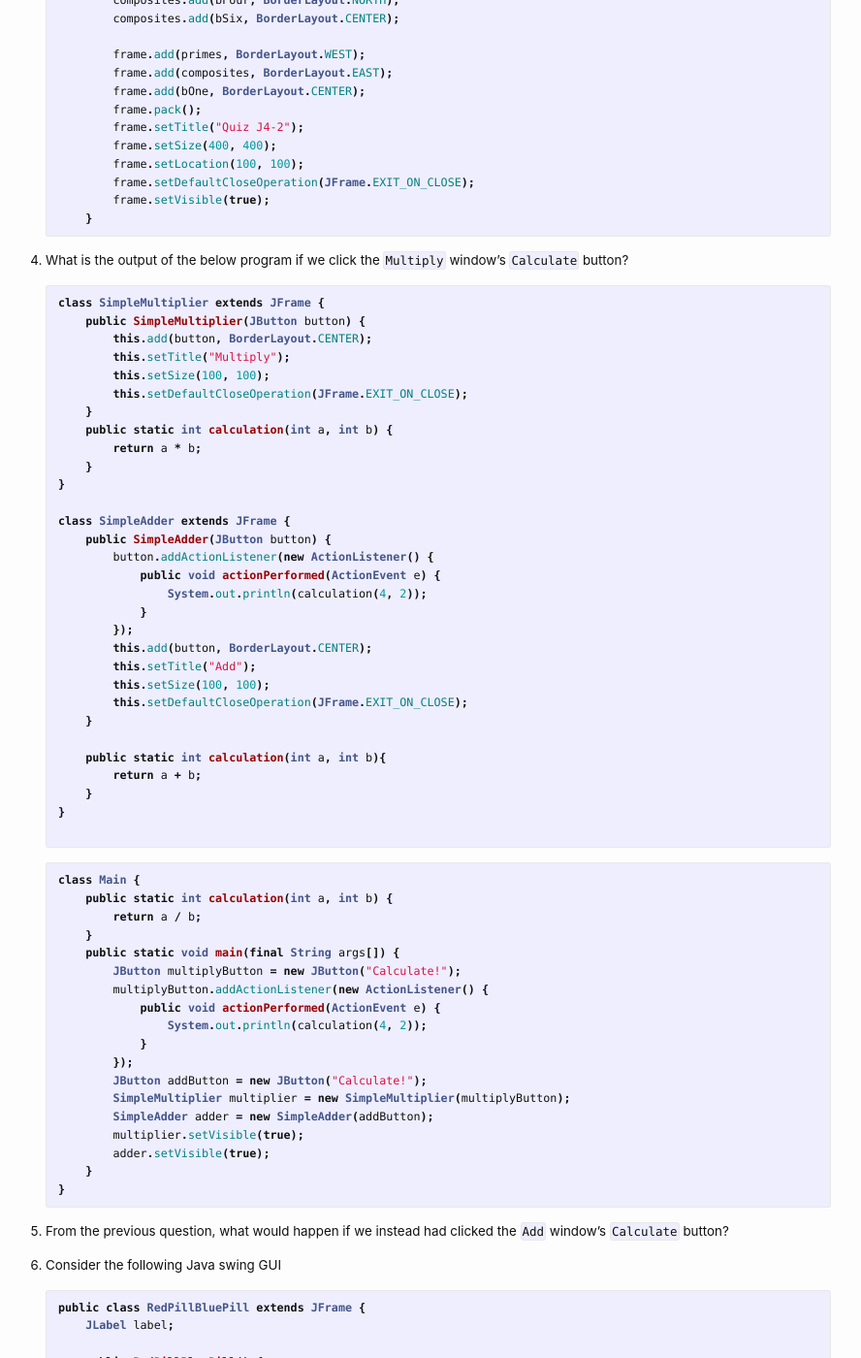
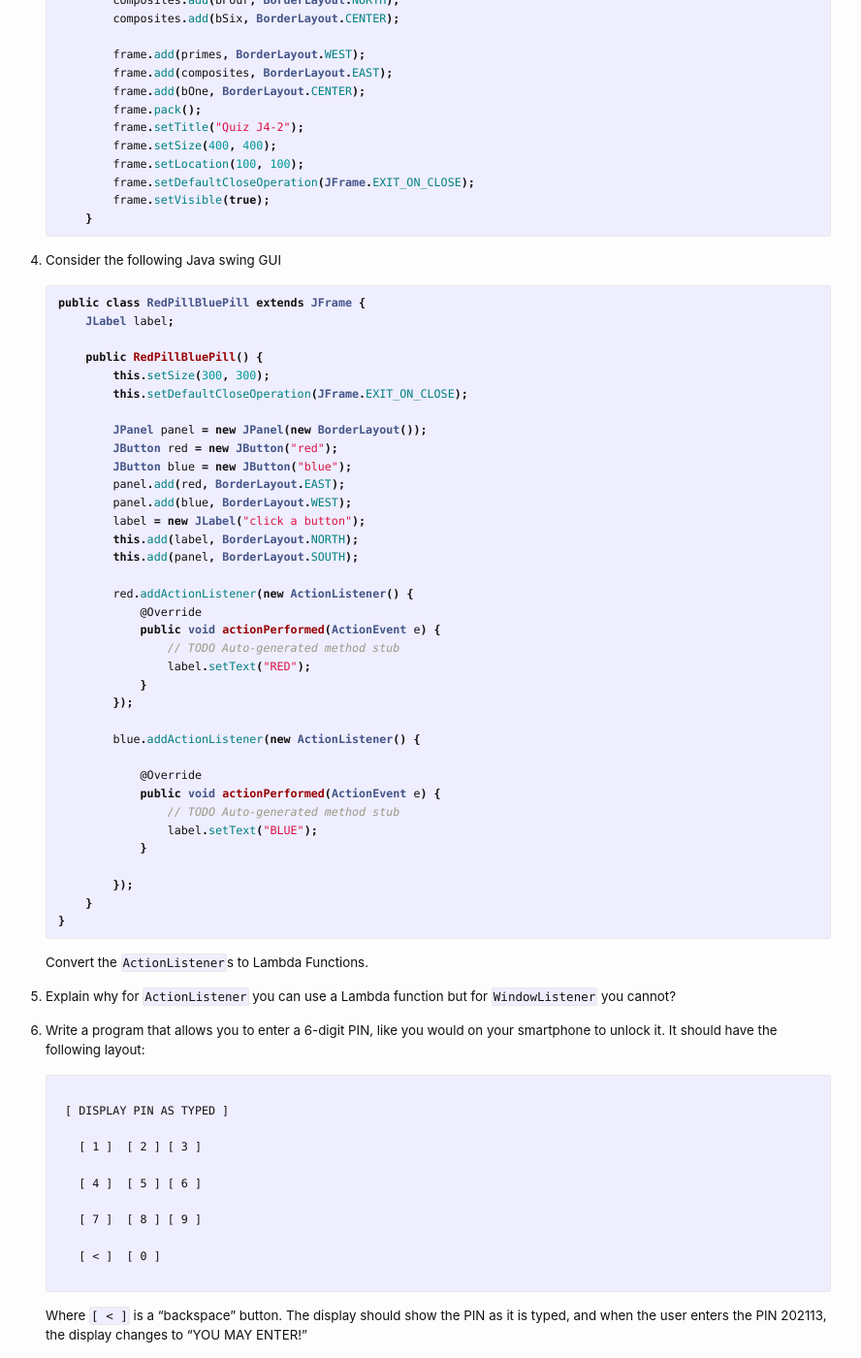
Before and after one commit to cs2113-f24/cs2113-f24.github.io, a Jekyll site: the page built from wrkshts/J5-wrksht.md, in a window 1280 px wide and 1400 px high, scrolled down 1054 px. Shown: the whole window at 97% size, without its empty margins (203-1091 px from the left). Built offline with Jekyll 4.4.1, drawn with Linux system fonts in a browser that asks for light colours.

Commit message:
remove problems

````diff
--- a/wrkshts/J5-wrksht.md
+++ b/wrkshts/J5-wrksht.md
@@ -79,68 +79,6 @@ What does the program below produce for a GUI? (You can sketch and upload an ima
 #### s
 ![](/images/J4-9.png)
 
-### q
-What is the output of the below program if we click the `Multiply` window's `Calculate` button?
-```java
-class SimpleMultiplier extends JFrame {
-    public SimpleMultiplier(JButton button) {
-        this.add(button, BorderLayout.CENTER);
-        this.setTitle("Multiply");
-        this.setSize(100, 100);
-        this.setDefaultCloseOperation(JFrame.EXIT_ON_CLOSE);
-    }
-    public static int calculation(int a, int b) {
-        return a * b;
-    }
-}
-
-class SimpleAdder extends JFrame {
-    public SimpleAdder(JButton button) {
-        button.addActionListener(new ActionListener() {
-            public void actionPerformed(ActionEvent e) {
-                System.out.println(calculation(4, 2));
-            }
-        });
-        this.add(button, BorderLayout.CENTER);
-        this.setTitle("Add");
-        this.setSize(100, 100);
-        this.setDefaultCloseOperation(JFrame.EXIT_ON_CLOSE);
-    }
-
-    public static int calculation(int a, int b){
-        return a + b;
-    }
-}
-
-```
-```java
-class Main {
-    public static int calculation(int a, int b) {
-        return a / b;
-    }
-    public static void main(final String args[]) {
-        JButton multiplyButton = new JButton("Calculate!");
-        multiplyButton.addActionListener(new ActionListener() {
-            public void actionPerformed(ActionEvent e) {
-                System.out.println(calculation(4, 2));
-            }
-        });
-        JButton addButton = new JButton("Calculate!");
-        SimpleMultiplier multiplier = new SimpleMultiplier(multiplyButton);
-        SimpleAdder adder = new SimpleAdder(addButton);
-        multiplier.setVisible(true);
-        adder.setVisible(true);
-    }
-}
-```
-#### s
-Since we make the button's action listener for `SimpleMultiplier` in `Main`, that means it will use the `calculation` function from `Main`, not `SimpleMultiplier`. The output then will be 2.
-
-### q
-From the previous question, what would happen if we instead had clicked the `Add` window's `Calculate` button?
-
-#### s
-We get 6, following similar logic from the last question, except now the action listener was made in `SimpleAdder`.
 
 ### q
 
````
